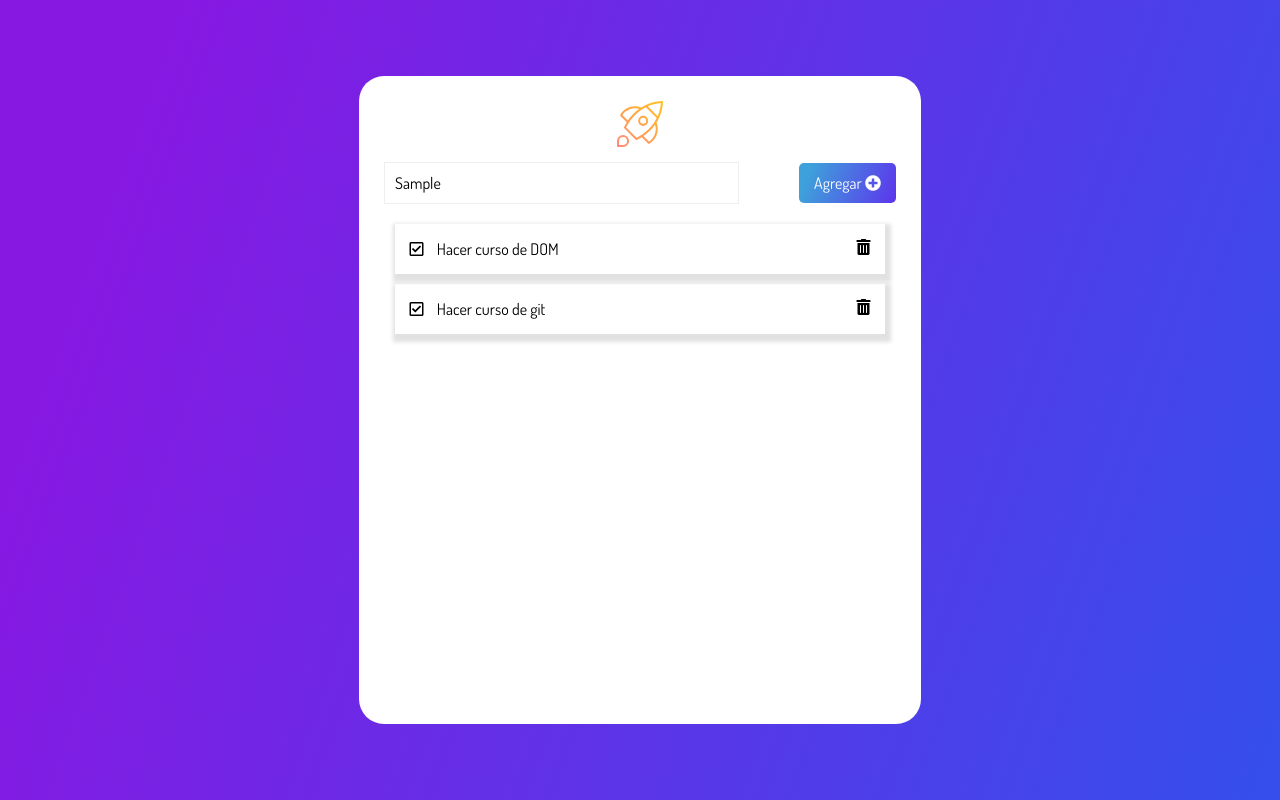
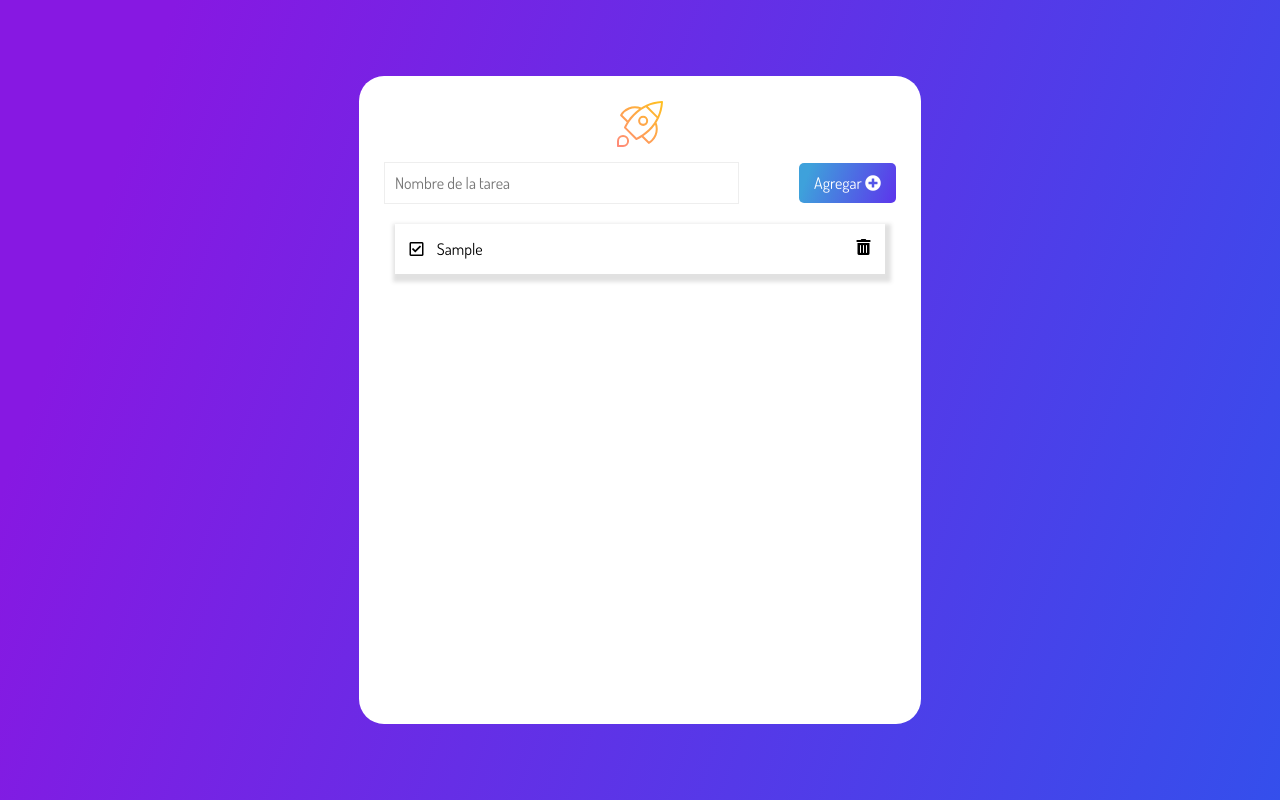
Before and after one commit to SchallmoserJuan/Card-list, a plain HTML site: page index.html in a window 1280 px wide. Both pictures are taken after typing "Sample" into the empty fields and a click on the button "Agregar". Drawn offline with Linux system fonts and the light colour scheme.

Commit message:
clase 03 completada

```diff
--- a/index.html
+++ b/index.html
@@ -36,21 +36,7 @@
             </button>
           </form>
         </div>
-        <ul class="cardsList">
-          <li class="card">
-            <div>
-              <i class="far fa-check-square icon"></i>
-              <span class="task">Hacer curso de DOM</span>
-            </div>
-            <i class="fas fa-trash-alt trashIcon icon"></i>
-          </li>
-          <li class="card">
-            <div>
-              <i class="far fa-check-square icon"></i>
-              <span class="task">Hacer curso de git</span>
-            </div>
-            <i class="fas fa-trash-alt trashIcon icon"></i>
-          </li>
+        <ul class="cardsList" data-list>
         </ul>
       </div>
     </main>
--- a/script.js
+++ b/script.js
@@ -3,7 +3,22 @@ const btn = document.querySelector("[data-form-btn]");
 const createTask = (evento) => {
   evento.preventDefault();
   const input = document.querySelector("[data-form-input]");
-  console.log(input.value);
+  const value = input.value;
+  const list = document.querySelector("[data-list]");
+  const task = document.createElement("li");
+  task.classList.add("card")
+  input.value = "";
+  //backticks
+  const content = `<div>
+    <i class="far fa-check-square icon"></i>
+    <span class="task">${value}</span>
+    </div>
+    <i class="fas fa-trash-alt trashIcon icon"></i>`;
+  task.innerHTML = content;
+
+  list.appendChild(task);
+
+  console.log(content);
 };
 
 console.log(btn);
```
